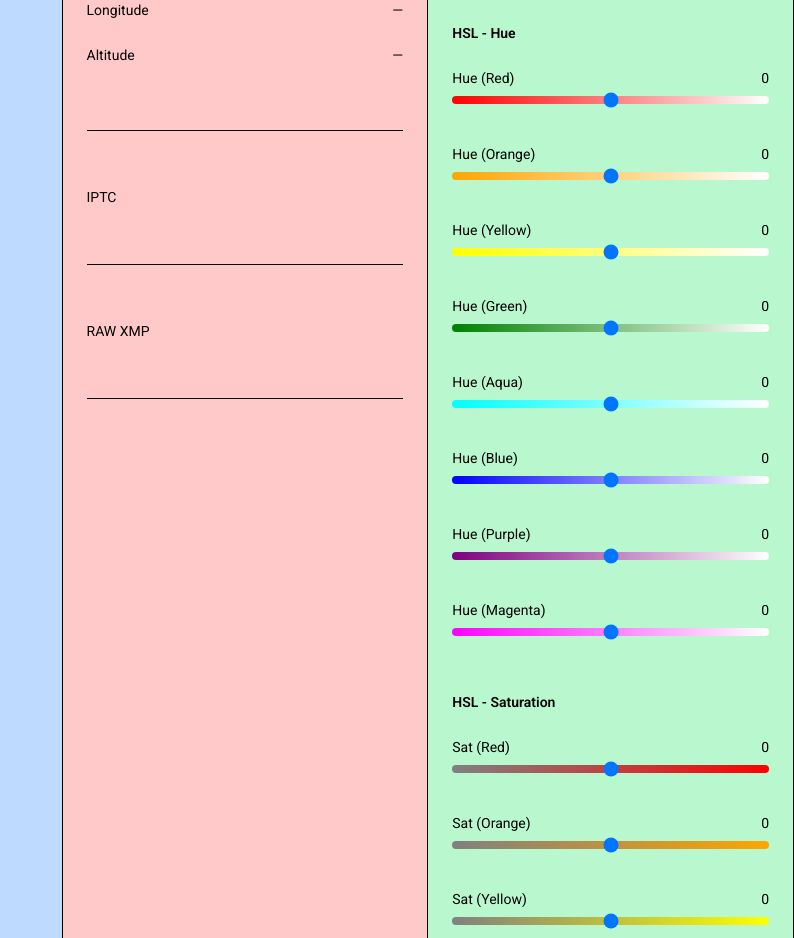
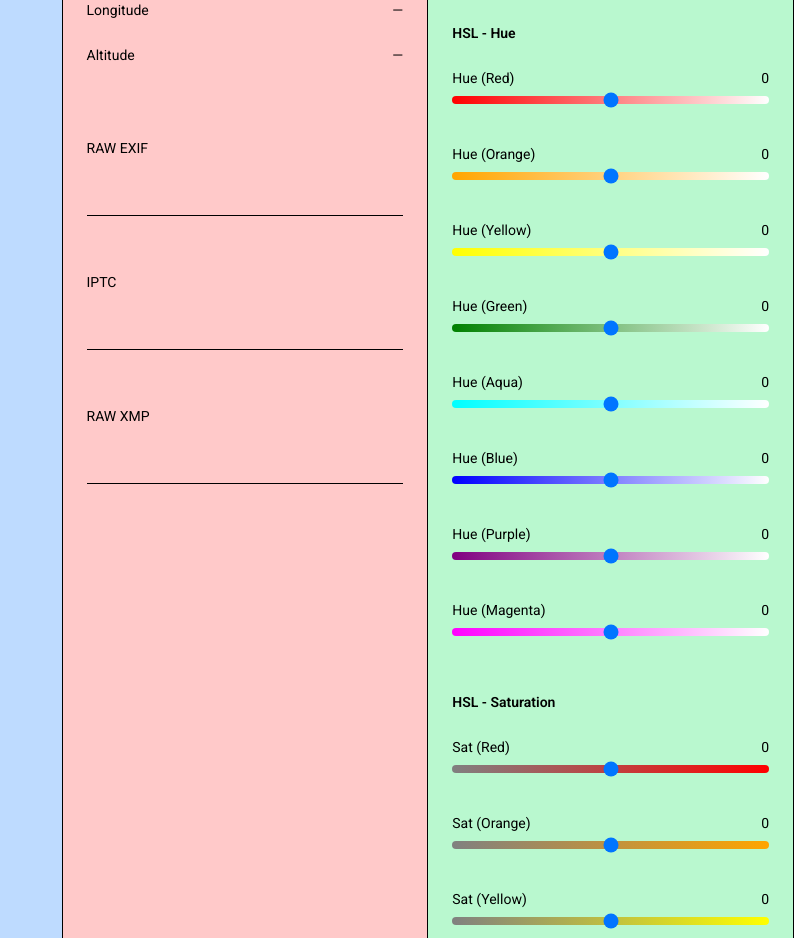
Before and after one commit to psyofrelief/exif-panel, a Next.js app: page / in a window 1280 px wide. Shown: the part 1080-2018 px from the top of the page, without its empty margins (486-1280 px from the left). Built offline with nearby package versions, Linux system fonts and the light colour scheme.

Commit message:
feat: display exif error accordingly

```diff
--- a/src/app/api/extract-metadata/route.ts
+++ b/src/app/api/extract-metadata/route.ts
@@ -119,9 +119,6 @@ export async function POST(req: Request) {
     WhiteBalance: metadata.WhiteBalance,
     LightSource: metadata.LightSource,
 
-    XResolution: metadata.XResolution,
-    YResolution: metadata.YResolution,
-
     GPSLatitude: metadata.GPSLatitude,
     GPSLongitude: metadata.GPSLongitude,
     GPSAltitude: metadata.GPSAltitude,
--- a/src/features/Analyser/components/ExifRow.tsx
+++ b/src/features/Analyser/components/ExifRow.tsx
@@ -9,12 +9,11 @@ export default function ExifRow({
   value: string | number | null | undefined;
   format?: "date";
 }) {
-  let display: string | number = "—";
+  let display: string | number | null = "—";
 
   // only try formatting if value exists
   if (value !== null && value !== undefined) {
     if (format === "date" && typeof value === "string") {
-      //@ts-ignore
       display = formatDate(value);
     } else if (typeof value === "number" && value % 1 !== 0) {
       display = Number(value.toFixed(2));
--- a/src/features/Analyser/constants/exif.ts
+++ b/src/features/Analyser/constants/exif.ts
@@ -1,39 +1,48 @@
-export const EXIF_GROUPS = [
+import { ExifData } from "@/types/analyser";
+
+export const EXIF_GROUPS: {
+  title: string;
+  fields: { label: string; key: keyof ExifData; format?: "date" }[];
+}[] = [
   {
     title: "Camera",
     fields: [
-      { label: "Make", key: "CameraMake" },
-      { label: "Model", key: "CameraModel" },
-      { label: "Lens", key: "LensModel" },
-      { label: "Software", key: "Software" },
+      { label: "Make", key: "CameraMake" as keyof ExifData },
+      { label: "Model", key: "CameraModel" as keyof ExifData },
+      { label: "Lens", key: "LensModel" as keyof ExifData },
+      { label: "Software", key: "Software" as keyof ExifData },
     ],
   },
   {
     title: "Exposure",
     fields: [
-      { label: "F-Stop", key: "FNumber" },
-      { label: "Exposure Time", key: "ExposureTime" },
-      { label: "ISO", key: "ISO" },
-      { label: "Focal Length", key: "FocalLength" },
-      { label: "Exposure Program", key: "ExposureProgram" },
-      { label: "Metering Mode", key: "MeteringMode" },
-      { label: "Flash", key: "Flash" },
+      { label: "F-Stop", key: "FNumber" as keyof ExifData },
+      { label: "Exposure Time", key: "ExposureTime" as keyof ExifData },
+      { label: "ISO", key: "ISO" as keyof ExifData },
+      { label: "Focal Length", key: "FocalLength" as keyof ExifData },
+      { label: "Exposure Program", key: "ExposureProgram" as keyof ExifData },
+      { label: "Metering Mode", key: "MeteringMode" as keyof ExifData },
+      { label: "Flash", key: "Flash" as keyof ExifData },
     ],
   },
   {
     title: "Image",
     fields: [
-      { label: "Date Taken", key: "DateTimeOriginal", format: "date" },
-      { label: "Image Width", key: "Width" },
-      { label: "Image Height", key: "Height" },
+      {
+        label: "Date Taken",
+        key: "DateTimeOriginal" as keyof ExifData,
+        format: "date",
+      },
+      { label: "Image Width", key: "Width" as keyof ExifData },
+      { label: "Image Height", key: "Height" as keyof ExifData },
     ],
   },
   {
     title: "GPS",
     fields: [
-      { label: "Latitude", key: "GPSLatitude" },
-      { label: "Longitude", key: "GPSLongitude" },
-      { label: "Altitude", key: "GPSAltitude" },
+      { label: "Latitude", key: "GPSLatitude" as keyof ExifData },
+      { label: "Longitude", key: "GPSLongitude" as keyof ExifData },
+      { label: "Altitude", key: "GPSAltitude" as keyof ExifData },
     ],
   },
 ];
--- a/src/features/Analyser/sections/ExifPanel.tsx
+++ b/src/features/Analyser/sections/ExifPanel.tsx
@@ -7,10 +7,12 @@ import ExifRow from "../components/ExifRow";
 import { formatValue } from "../utils/format";
 import { EXIF_GROUPS } from "../constants/exif";
 import { downloadExifJSON } from "../utils/exportExif";
+import { hasMeaningfulExif } from "../utils/hasMeaningfulExif";
 
 export default function ExifPanel() {
   const { metadata, file, error } = useAnalyserContext();
   const { exif, rawExif, iptc, xmp } = metadata;
+  const meaningful = hasMeaningfulExif(exif);
 
   const extract = useExtractMetadata();
 
@@ -36,10 +38,9 @@ export default function ExifPanel() {
       <Button type="button" onClick={handleDownloadExif} className="mb-md">
         Download Raw EXIF
       </Button>
-      {file && !hasExif && !error && (
+      {file && !hasMeaningfulExif(exif) && !error && (
         <p className="my-md">No EXIF data found for this image.</p>
       )}
-
       {EXIF_GROUPS.map((group) => (
         <div key={group.title} className="mb-lg">
           <h3 className="mb-sm font-semibold">{group.title}</h3>
@@ -48,17 +49,17 @@ export default function ExifPanel() {
               <ExifRow
                 key={key}
                 label={label}
-                // eslint-disable-next-line @typescript-eslint/ban-ts-comment
-                //@ts-expect-error
-                value={formatValue(exif?.[key], format)}
+                value={meaningful ? formatValue(exif?.[key], format) : null}
               />
             ))}
           </ul>
         </div>
       ))}
 
+      <p className="my-lg">RAW EXIF</p>
       <ul className="mt-md border-t pt-md">
-        {rawExif &&
+        {hasMeaningfulExif(exif) &&
+          rawExif &&
           Object.entries(rawExif).map(([key, value]) => {
             if (typeof value === "object" && value !== null) return null;
 
@@ -76,7 +77,8 @@ export default function ExifPanel() {
 
       <p className="my-lg">IPTC</p>
       <ul className="mt-md border-t pt-md">
-        {iptc &&
+        {hasMeaningfulExif(exif) &&
+          iptc &&
           Object.entries(iptc).map(([key, value]) => {
             const display = formatValue(value);
             if (display === "") return null;
@@ -91,7 +93,8 @@ export default function ExifPanel() {
 
       <p className="my-lg">RAW XMP</p>
       <ul className="mt-md border-t pt-md">
-        {xmp &&
+        {hasMeaningfulExif(exif) &&
+          xmp &&
           file &&
           Object.entries(xmp).map(([key, value]) => {
             return (
--- /dev/null
+++ b/src/features/Analyser/utils/hasMeaningfulExif.ts
@@ -0,0 +1,24 @@
+const MEANINGFUL_EXIF_KEYS = [
+  "FNumber",
+  "ExposureTime",
+  "ISO",
+  "FocalLength",
+  "DateTimeOriginal",
+  "CreateDate",
+  "LensModel",
+  "CameraMake",
+  "CameraModel",
+  "FocalLengthIn35mmFormat",
+];
+
+export function hasMeaningfulExif(
+  exif: Record<string, any> | null | undefined
+) {
+  console.log("Checking meaningful EXIF for:", exif);
+  if (!exif) return false;
+
+  return MEANINGFUL_EXIF_KEYS.some((key) => {
+    const v = exif[key];
+    return v !== null && v !== undefined;
+  });
+}
```
